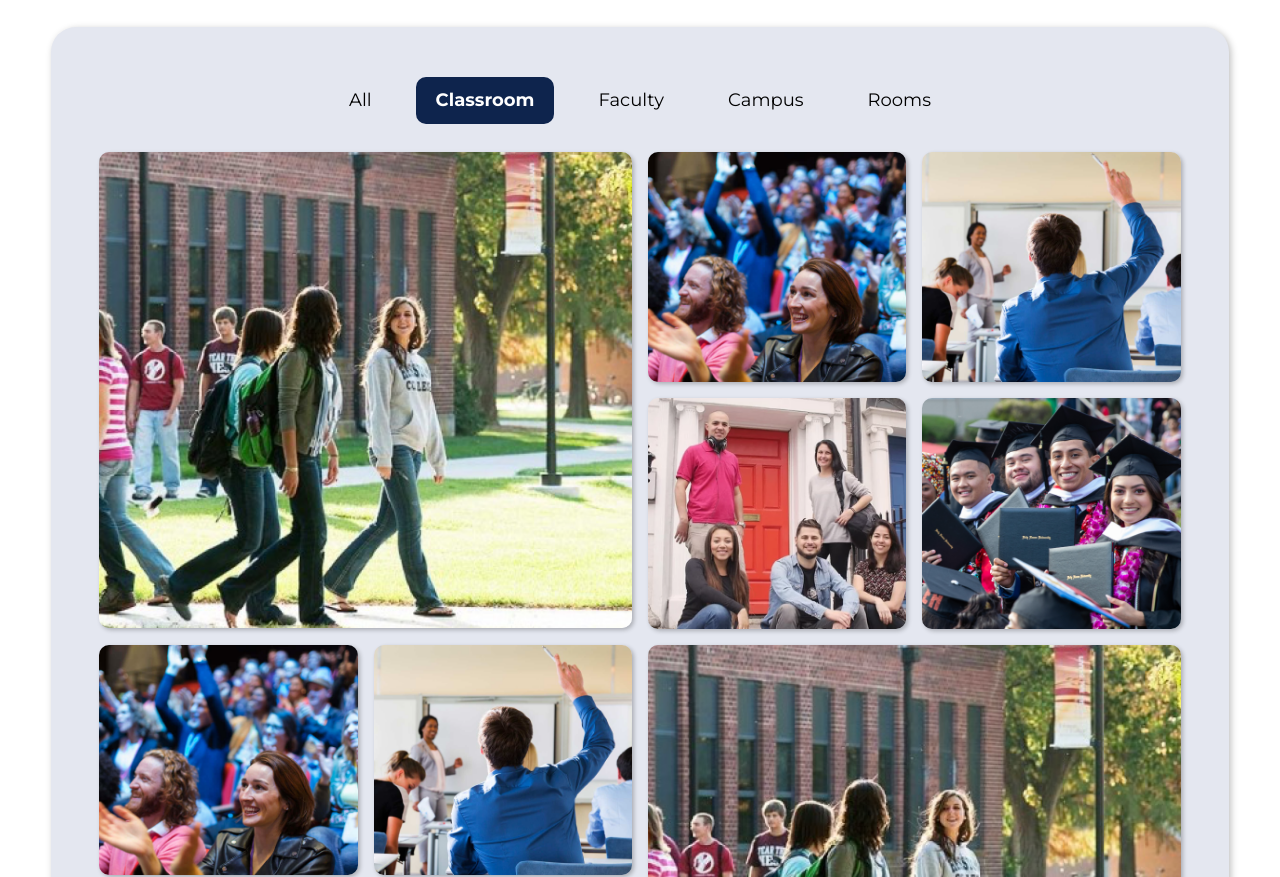
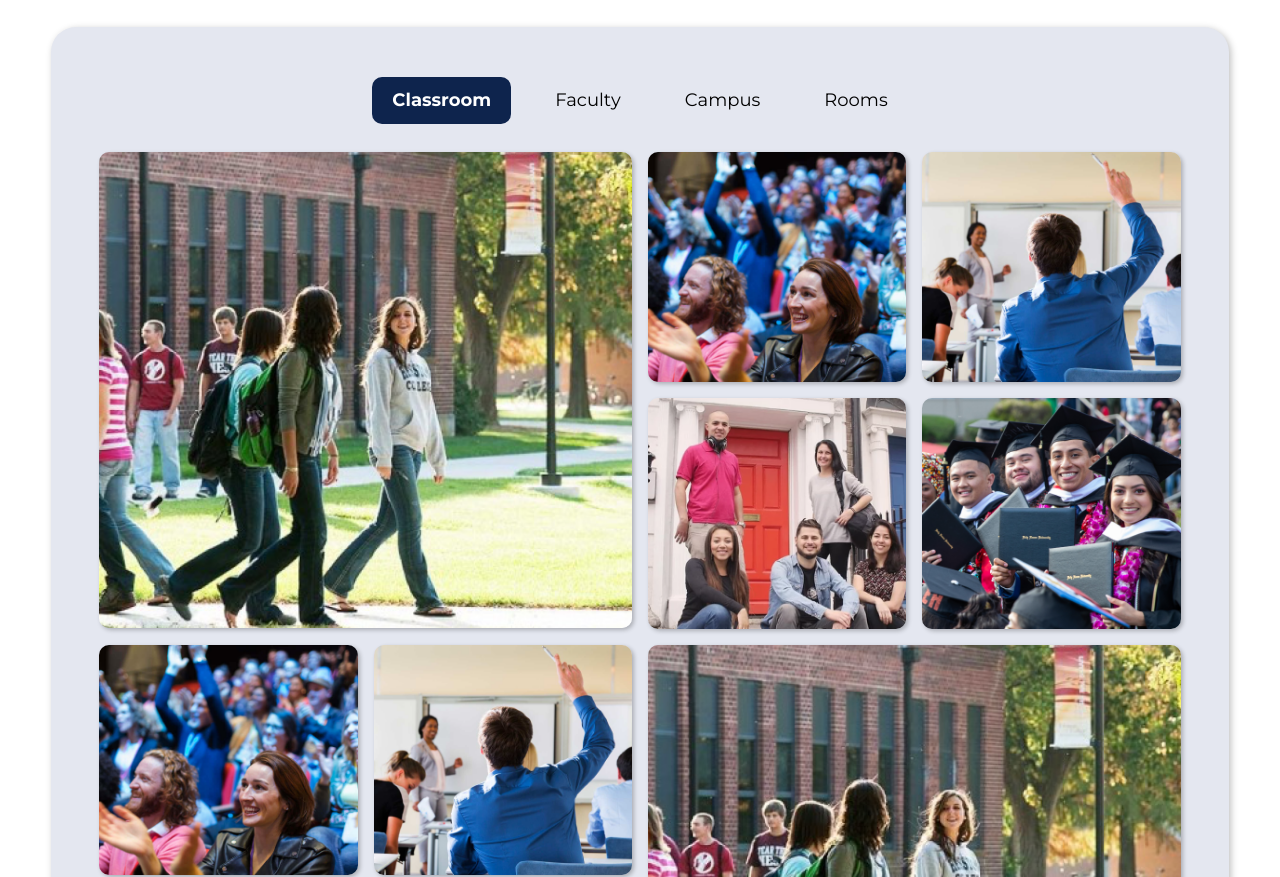
Before and after one commit to AazadAhmad/DCAS, a plain HTML site: page index.html in a window 1280 px wide. Shown: the part 2450-3327 px from the top of the page. Drawn offline with Linux system fonts and the light colour scheme.

Commit message:
Update index.html

```diff
--- a/index.html
+++ b/index.html
@@ -332,7 +332,7 @@
                     <div class="our-gallery">
                         <div class="portfolio-tab">
                             <ul id="filters" class="clearfix">
-                                <li class="filter active" data-filter=".classroom, .faculty, .campus, .rooms">All</li>
+                                <!-- <li class="filter active" data-filter=".classroom, .faculty, .campus, .rooms">All</li> -->
                                 <li class="filter" data-filter=".classroom">Classroom</li>
                                 <li class="filter" data-filter=".faculty">Faculty</li>
                                 <li class="filter" data-filter=".campus">Campus</li>
```
